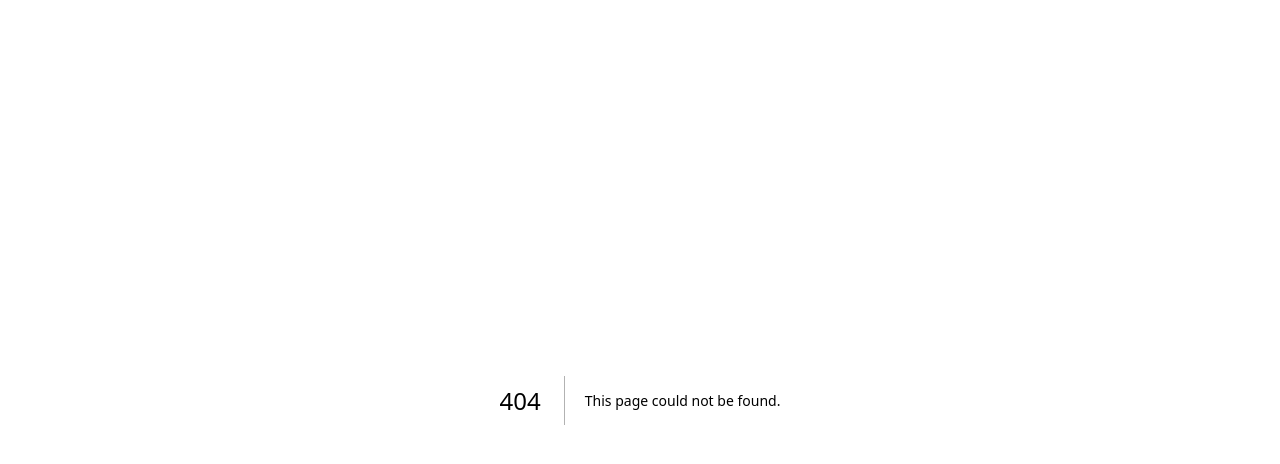
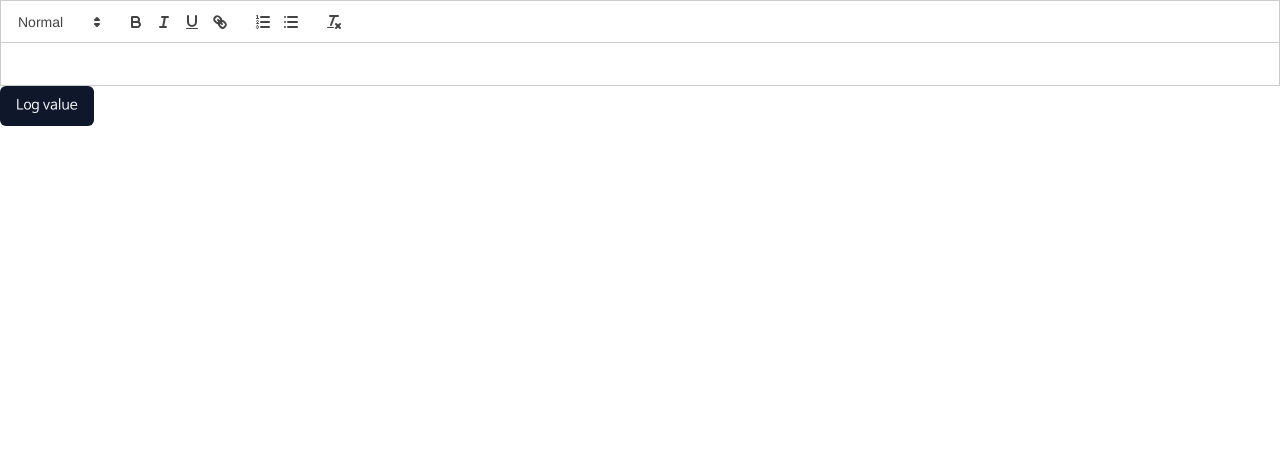
Before and after one commit to 2duckchun/nextjs-code-archive, a Next.js app: page /mdeditor in a window 1280 px wide. Before the commit this address had no page. Shown: the top 464 px of the page. Built offline with nearby package versions, Linux system fonts and the light colour scheme.

Commit message:
🧪 QuillEditor 추가

```diff
--- a/package.json
+++ b/package.json
@@ -30,6 +30,7 @@
     "react": "^18",
     "react-dom": "^18",
     "react-hook-form": "^7.49.3",
+    "react-quill": "^2.0.0",
     "tailwind-merge": "^2.2.0",
     "tailwindcss-animate": "^1.0.7",
     "three": "^0.161.0",
--- /dev/null
+++ b/src/app/(routes)/mdeditor/page.tsx
@@ -0,0 +1,20 @@
+'use client'
+
+import { QuillEditor } from '@/components/editor/QuillEditor'
+import { Button } from '@/components/ui/button'
+import { cn } from '@/lib/utils'
+import { FunctionComponent, HTMLAttributes, useState } from 'react'
+
+interface pageProps extends HTMLAttributes<HTMLDivElement> {}
+
+export const Page: FunctionComponent<pageProps> = ({ className }) => {
+  const [value, setValue] = useState<string | undefined>('')
+  return (
+    <div className={cn(className)}>
+      <QuillEditor value={value} setValue={setValue} />
+      <Button onClick={() => console.log(value)}>Log value</Button>
+    </div>
+  )
+}
+
+export default Page
--- /dev/null
+++ b/src/components/editor/QuillEditor.tsx
@@ -0,0 +1,28 @@
+'use client'
+
+import { cn } from '@/lib/utils'
+import 'react-quill/dist/quill.snow.css'
+import { FunctionComponent, HTMLAttributes } from 'react'
+import dynamic from 'next/dynamic'
+
+const QuillNoSSRWrapper = dynamic(() => import('react-quill'), {
+  ssr: false,
+})
+
+interface QuillEditorProps extends HTMLAttributes<HTMLDivElement> {
+  value: string | undefined
+  setValue: any
+}
+
+export const QuillEditor: FunctionComponent<QuillEditorProps> = ({
+  className,
+  value,
+  setValue,
+  ...props
+}) => {
+  return (
+    <div className={cn(className)} {...props}>
+      <QuillNoSSRWrapper theme="snow" value={value} onChange={setValue} />
+    </div>
+  )
+}
```
Also changed, not shown: 1 other file (tests, documents, lock files or other folders).
